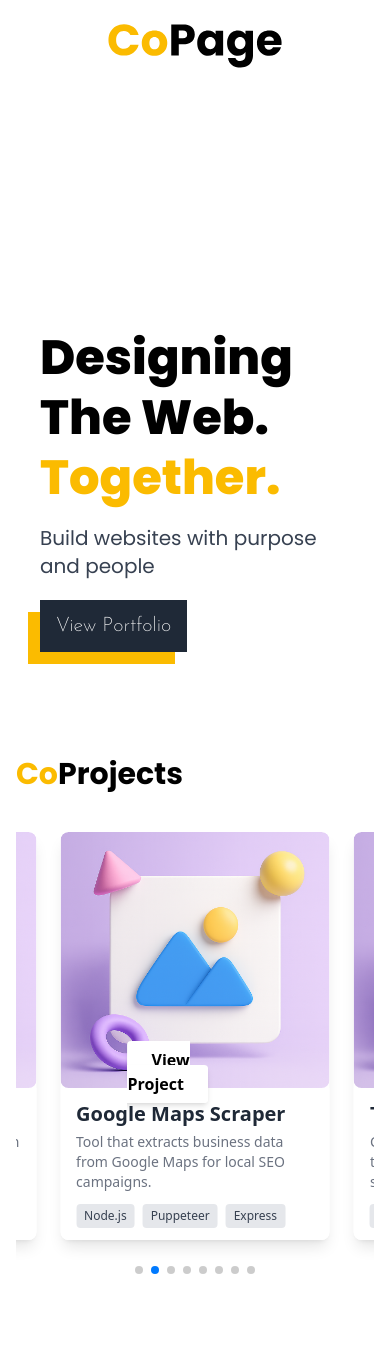
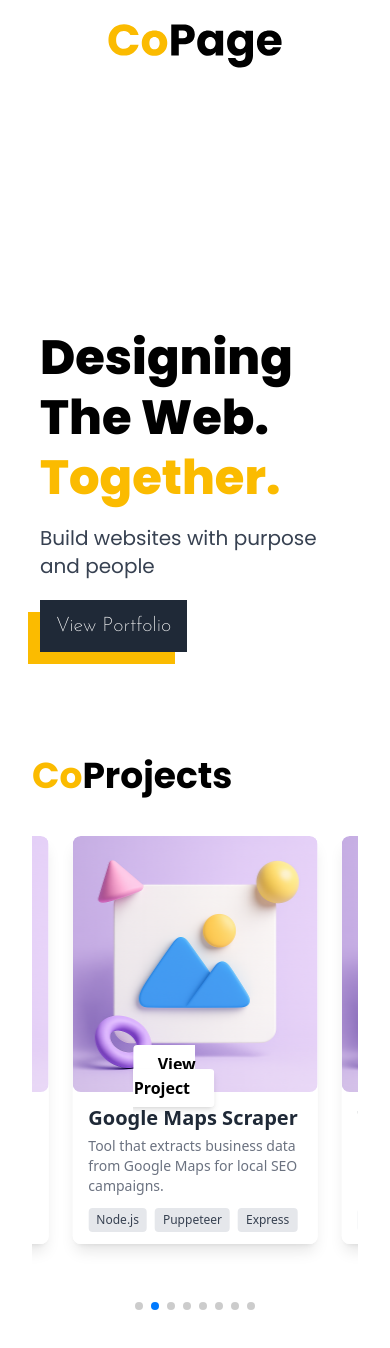
Before and after one commit to altamash1605/copage, a React (Vite) app: page / in a window 390 px wide. Shown: the top 1348 px of the page. Built offline with nearby package versions, Linux system fonts and the light colour scheme.

Commit message:
Added CabAssist link

```diff
--- a/src/components/Projects.jsx
+++ b/src/components/Projects.jsx
@@ -9,8 +9,8 @@ import projects from '../data/projects';
 
 export default function Projects() {
   return (
-    <section id="projects" className="py-16 px-4 md:px-12 max-w-7xl mx-auto">
-      <h2 className="text-3xl md:text-5xl mb-10 text-left font-bold font-poppins"><span className='text-brand font-bold font-poppins'>Co</span>Projects</h2>
+    <section id="projects" className="py-16 px-8 md:px-12 max-w-7xl mx-auto">
+      <h2 className="text-4xl md:text-5xl mb-10 text-left font-bold font-poppins"><span className='text-brand font-bold font-poppins'>Co</span>Projects</h2>
 
         <Swiper
             modules={[Autoplay, Pagination]}
--- a/src/data/projects.js
+++ b/src/data/projects.js
@@ -5,7 +5,7 @@ const projects = [
     description: 'A ride management dashboard with real-time tracking for fleet managers.',
     image: '/images/cabassist.png',
     tags: ['React', 'Tailwind', 'Firebase'],
-    liveUrl: 'https://cabassist.example.com',
+    liveUrl: 'https://cabassist.streamlit.app',
     detailSlug: 'cabassist',
   },
   {
```
